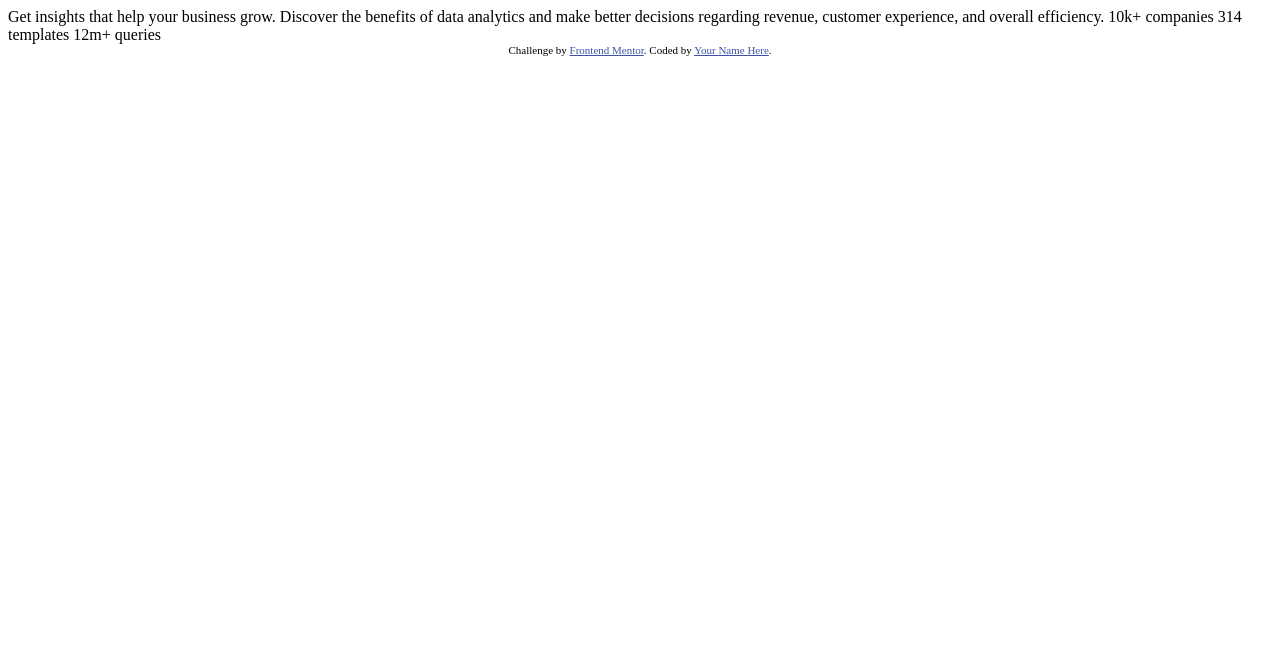
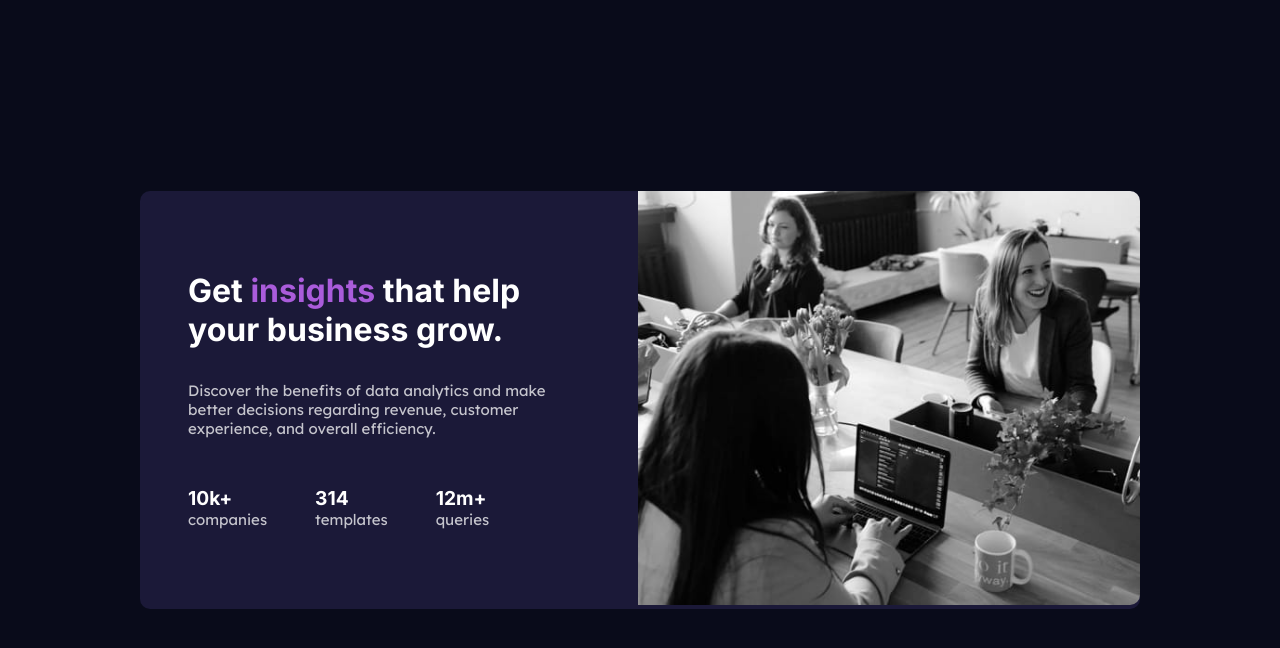
Before and after one commit to TomTwig/stats-preview-card-component, a plain HTML site: page index.html in a window 1280 px wide. Drawn offline with Linux system fonts and the light colour scheme.

Commit message:
second commit

```diff
--- a/index.html
+++ b/index.html
@@ -5,29 +5,66 @@
   <meta name="viewport" content="width=device-width, initial-scale=1.0"> <!-- displays site properly based on user's device -->
 
   <link rel="icon" type="image/png" sizes="32x32" href="./images/favicon-32x32.png">
+  <link href="stylesheet.css" rel="stylesheet">
 
   <title>Frontend Mentor | Stats preview card component</title>
 
-  <!-- Feel free to remove these styles or customise in your own stylesheet 👍 -->
-  <style>
-    .attribution { font-size: 11px; text-align: center; }
-    .attribution a { color: hsl(228, 45%, 44%); }
-  </style>
+  <link rel="preconnect" href="https://fonts.googleapis.com">
+  <link rel="preconnect" href="https://fonts.gstatic.com" crossorigin>
+  <link href="https://fonts.googleapis.com/css2?family=Inter:wght@400;700&family=Lexend+Deca&display=swap" rel="stylesheet">
+
+
+
 </head>
 <body>
+<main>
 
-  Get insights that help your business grow.
+  <div class="container">
+<div class="card">
 
-  Discover the benefits of data analytics and make better decisions regarding revenue, customer
-  experience, and overall efficiency.
+  <div class="card__content">
 
-  10k+ companies
-  314 templates
-  12m+ queries
+  <div class="card__content__info">
+  <h1>Get <span>insights</span> that help your business grow.</h1>
+<p>Discover the benefits of data analytics and make better decisions regarding revenue, customer
+  experience, and overall efficiency.</p>
+</div>
 
-  <div class="attribution">
+<div class="card__content__stats" >
+
+  <div class="card__content__stats__values">
+    <p>10k+</p>
+    <p>companies</p>
+  </div>
+
+  <div class="card__content__stats__values">
+    <p>314</p>
+    <p>templates</p>
+  </div>
+
+  <div class="card__content__stats__values">
+    <p>12m+</p>
+    <p>queries</p>
+  </div>
+
+</div>
+
+</div>
+
+<div class="card__picture">
+  <img src="images/image-header-desktop.jpg" alt="workplace image">
+</div>
+
+</div>
+</div>
+</main>
+
+<footer>
+  <!-- <div class="attribution">
     Challenge by <a href="https://www.frontendmentor.io?ref=challenge" target="_blank">Frontend Mentor</a>.
     Coded by <a href="#">Your Name Here</a>.
-  </div>
+  </div> -->
+</footer>
+
 </body>
 </html>
--- /dev/null
+++ b/stylesheet.css
@@ -0,0 +1,134 @@
+.attribution { font-size: 11px; text-align: center; }
+.attribution a { color: hsl(228, 45%, 44%); }
+
+:root{
+    --font-inter: 'Inter', sans-serif;
+    --font-lexendDeca:  'Lexend Deca', sans-serif;
+
+
+    --color-primary-darkBlue:hsl(233, 47%, 7%);
+    --color-primary-darkDesaturatedBlue:hsl(244, 38%, 16%);
+    --color-accent-softViolet:hsl(277, 64%, 61%);
+
+    --color-neutral-white:hsl(0, 0%, 100%);
+    --color-neutral-transparentWhite-p:hsla(0, 0%, 100%, 0.75);
+    --color-neutral-transparentWhite-h:hsla(0, 0%, 100%);
+
+
+
+
+
+}
+
+*{
+  padding: 0;
+  margin: 0;
+  box-sizing: border-box;
+}
+
+body{
+
+  display: flex;
+  align-items: center;
+  justify-content: center;
+  height: 100vh;
+  width: 100%;
+
+  background-color: var(--color-primary-darkBlue);
+}
+body p{
+  font-size: 15px;
+}
+
+img{
+ width: 100%;
+}
+
+.container{
+  padding: 30rem 5rem;
+}
+.card{
+  display: flex;
+  align-items: center;
+  border-radius:10px;
+  max-width: 1000px;
+  background-color: var(--color-primary-darkDesaturatedBlue);
+}
+
+.card__content{
+  display: flex;
+  flex-direction: column;
+  gap: 1em;
+  padding: 2rem 3rem;
+  flex: .8;
+
+
+
+
+}
+
+.card__content__info{}
+.card__content__info h1{
+  margin-bottom: 1em;
+  font-weight: 700;
+  color: var(--color-neutral-white);
+}
+.card__content__info span{
+  color: var(--color-accent-softViolet);
+}
+
+.card__content__stats{
+  display: flex;
+  gap: 3em;
+  margin-top: 2em;
+
+}
+
+.card__content__stats__values{
+  display: flex;
+  flex-direction: column;
+
+}
+
+.card__content__stats__values p:first-child{
+  font-size: 1.2em;
+}
+
+.card__content__stats__values p:last-child , .card__content__info p{
+color: var(--color-neutral-transparentWhite-p);
+font-family: var(--font-lexendDeca);
+font-weight: 400 ;
+}
+
+.card__content__stats__values p:first-child , .card__content__info h1{
+  color: var(--color-neutral-transparentWhite-h);
+  font-family: var(--font-inter);
+  font-weight: 700;
+  }
+
+
+  .card__picture{
+
+flex: 1;
+
+
+  }
+  .card__picture img{
+    border-top-right-radius: 10px;
+    border-bottom-right-radius: 10px;
+  }
+
+
+  @media only screen and (max-width: 600px) {
+
+    .card {
+        flex-direction: column-reverse;
+    }
+
+    .card__picture img{
+      border-radius: 0;
+      border-top-left-radius:10px ;
+      border-top-right-radius:10px ;
+    }
+
+    }
```
